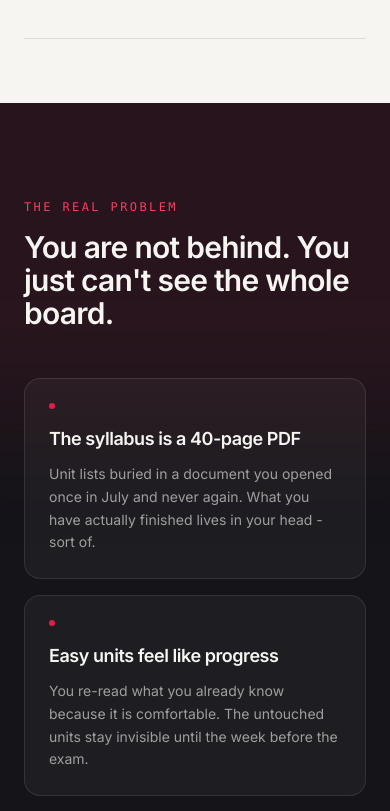
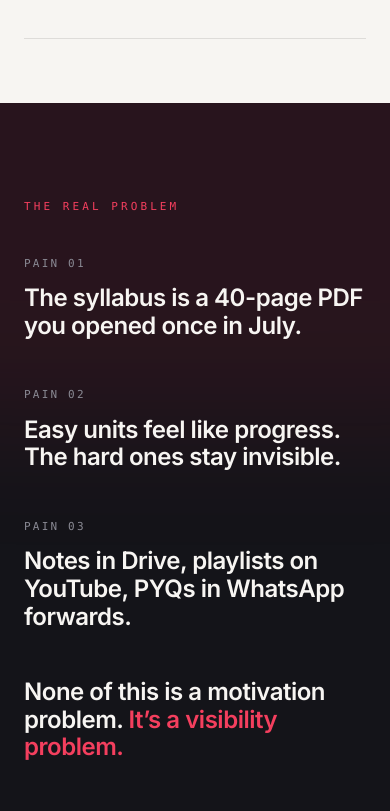
Before and after one commit to manav4u/PrepTracker, a React (Vite) app: page /#/ in a window 390 px wide. Shown: the part 1342-2153 px from the top of the page. Built offline with nearby package versions, Linux system fonts and the light colour scheme.

Commit message:
Gen-2 scene 3: pinned kinetic-type problem section
Co-authored-by: MaxwithU19 <156198184+MaxwithU19@users.noreply.github.com>

```diff
--- /dev/null
+++ b/components/landing/ProblemScene.tsx
@@ -0,0 +1,97 @@
+import React, { useRef } from 'react';
+import { useGSAP } from '@gsap/react';
+import { gsap, reduceMotion } from '../../lib/scroll';
+
+const beats = [
+  { kicker: 'Pain 01', line: 'The syllabus is a 40-page PDF you opened once in July.' },
+  { kicker: 'Pain 02', line: 'Easy units feel like progress. The hard ones stay invisible.' },
+  { kicker: 'Pain 03', line: 'Notes in Drive, playlists on YouTube, PYQs in WhatsApp forwards.' },
+];
+
+const CLOSE = 'None of this is a motivation problem. It\u2019s a visibility problem.';
+
+const ProblemScene: React.FC = () => {
+  const root = useRef<HTMLElement>(null);
+
+  useGSAP(() => {
+    if (reduceMotion()) return;
+    const mm = gsap.matchMedia();
+    mm.add('(min-width: 768px)', () => {
+      const tl = gsap.timeline({
+        scrollTrigger: {
+          trigger: root.current,
+          start: 'top top',
+          end: '+=2600',
+          pin: true,
+          scrub: 1,
+          anticipatePin: 1,
+        },
+      });
+      const lines = gsap.utils.toArray<HTMLElement>('.ps-line');
+      lines.forEach((el, i) => {
+        const at = i * 2;
+        tl.fromTo(
+          el,
+          { autoAlpha: 0, y: 60, filter: 'blur(10px)' },
+          { autoAlpha: 1, y: 0, filter: 'blur(0px)', duration: 0.7, ease: 'none' },
+          at
+        ).to(el, { autoAlpha: 0, y: -60, filter: 'blur(10px)', duration: 0.7, ease: 'none' }, at + 1.3);
+      });
+      tl.fromTo(
+        '.ps-close',
+        { autoAlpha: 0, y: 50, filter: 'blur(8px)' },
+        { autoAlpha: 1, y: 0, filter: 'blur(0px)', duration: 0.8, ease: 'none' },
+        lines.length * 2 - 0.4
+      );
+    });
+  }, { scope: root });
+
+  return (
+    <section
+      ref={root}
+      aria-label="The problem PrepTracker solves"
+      className="relative bg-[#141419] text-[#F7F5F2] overflow-hidden md:h-screen md:min-h-[42rem] px-6 py-24 md:py-0"
+    >
+      <div
+        aria-hidden="true"
+        className="absolute -top-40 left-1/2 -translate-x-1/2 w-[60rem] h-[30rem] rounded-full bg-[#E11D48]/10 blur-3xl pointer-events-none"
+      />
+      {/* Desktop: pinned kinetic beats */}
+      <div className="relative max-w-5xl mx-auto h-full hidden md:flex flex-col justify-center">
+        <p className="font-mono text-[11px] uppercase tracking-[0.28em] text-[#E11D48] mb-10">The real problem</p>
+        <div className="relative min-h-[16rem]">
+          {beats.map((b) => (
+            <div key={b.kicker} className="ps-line absolute inset-x-0 top-0">
+              <p className="font-mono text-[11px] uppercase tracking-[0.2em] text-[#8A8A94] mb-4">{b.kicker}</p>
+              <p className="text-4xl lg:text-[3.4rem] font-bold tracking-[-0.025em] leading-[1.08] max-w-4xl">{b.line}</p>
+            </div>
+          ))}
+          <div className="ps-close absolute inset-x-0 top-0">
+            <p className="text-4xl lg:text-[3.4rem] font-bold tracking-[-0.025em] leading-[1.08] max-w-4xl">
+              None of this is a motivation problem.
+              <span className="text-[#E11D48]"> It&rsquo;s a visibility problem.</span>
+            </p>
+          </div>
+        </div>
+      </div>
+      {/* Mobile / fallback: stacked, static */}
+      <div className="relative max-w-3xl mx-auto md:hidden">
+        <p className="font-mono text-[11px] uppercase tracking-[0.28em] text-[#E11D48] mb-10">The real problem</p>
+        <div className="space-y-12">
+          {beats.map((b) => (
+            <div key={b.kicker}>
+              <p className="font-mono text-[11px] uppercase tracking-[0.2em] text-[#8A8A94] mb-3">{b.kicker}</p>
+              <p className="text-2xl font-bold tracking-[-0.02em] leading-[1.15]">{b.line}</p>
+            </div>
+          ))}
+          <p className="text-2xl font-bold tracking-[-0.02em] leading-[1.15]">
+            None of this is a motivation problem.
+            <span className="text-[#E11D48]"> It&rsquo;s a visibility problem.</span>
+          </p>
+        </div>
+      </div>
+    </section>
+  );
+};
+
+export default ProblemScene;
--- a/pages/LandingPage.tsx
+++ b/pages/LandingPage.tsx
@@ -1,7 +1,7 @@
 import React, { useState, useEffect } from 'react';
 import HeroScene from '../components/landing/HeroScene';
 import TrustStrip from '../components/landing/TrustStrip';
-import ProblemSection from '../components/landing/ProblemSection';
+import ProblemScene from '../components/landing/ProblemScene';
 import FeaturesBento from '../components/landing/FeaturesBento';
 import HowItWorks from '../components/landing/HowItWorks';
 import FaqSection from '../components/landing/FaqSection';
@@ -68,7 +68,7 @@ const LandingPage: React.FC = () => {
 
       <TrustStrip />
 
-      <ProblemSection />
+      <ProblemScene />
 
       <FeaturesBento />
 
```
